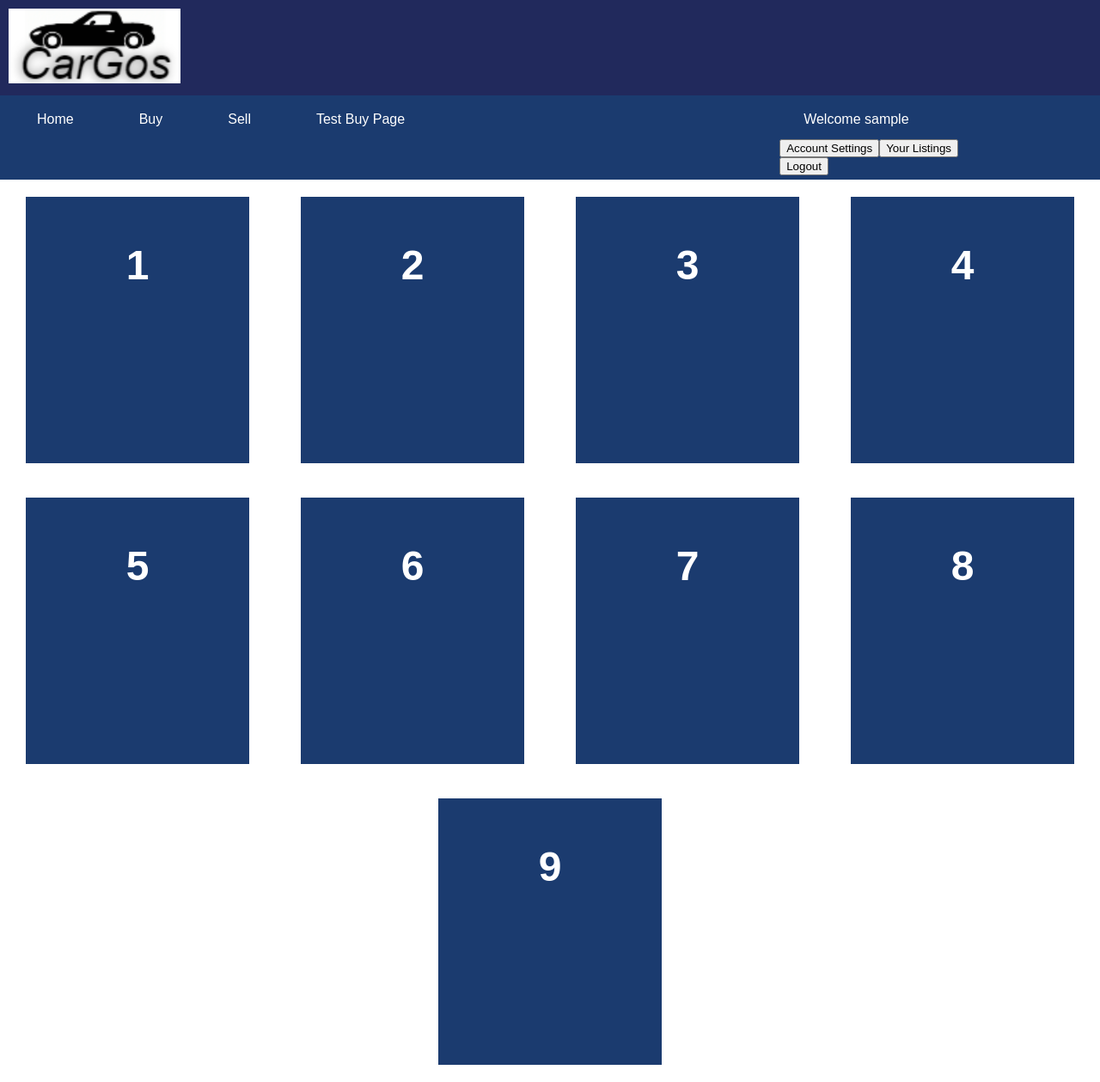
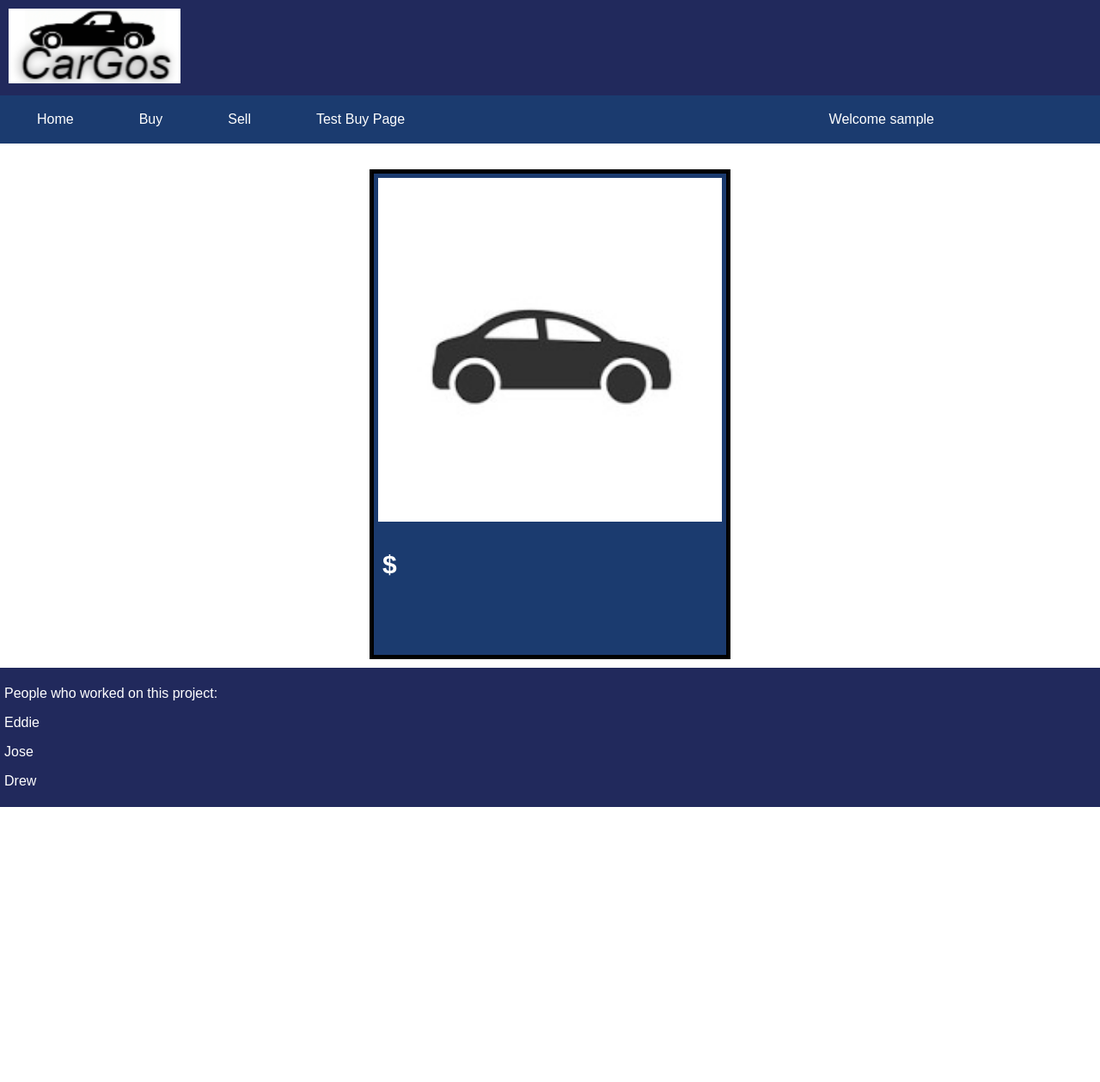
Before and after one commit to Drewgerber21/CarGos, a PHP site: page /html/testbuypage.php in a window 1280 px wide. Shown: the whole page at 86% size. After the commit the page ends 939 px from the top, so only its background shows below. Run offline with PHP 8.4, Linux system fonts and the light colour scheme; the visitor is signed in with stand-in values (Sample User, id 1); tables that the repository leaves empty or names only in its code hold one stand-in row (values such as "Sample post"); data that the repository does not hold is empty.

Commit message:
updating for changes, squashed bugs

```diff
--- a/html/indexstyles.css
+++ b/html/indexstyles.css
@@ -7,22 +7,36 @@
     display: flex;
     flex-flow: row wrap;
     justify-content: space-around;
+    padding: 10px;
 }
 
 .column {
-    border: 40px;
+    border-style: solid;
+    border-width: 5px;
     border-color: black;
     background: #1B3B6F;
     padding: 5px;
-    width: 250px;
-    height: 300px;
+    width: 400px;
+    height: 550px;
     margin: 20px;
+    margin-bottom: 0px;
+}
 
-    line-height: 150px;
+.columnImageDiv {
+    width: 400px;
+    height: 400px;
+}
+
+.columnTextDiv {
+    line-height: 30px;
+    text-align: left;
+    padding: 5px;
+}
+
+.columnText {
     color: white;
     font-weight: bold;
-    font-size: 3em;
-    text-align: center;
+    font-size: 30px;
 }
 
 .pageBody {
@@ -176,3 +190,32 @@
 #login-popup .container .login-popup-btn:hover, .login-button:hover {
     opacity: 1;
 }
+
+#account-popup {
+    height: auto;
+    display: none;
+    position: fixed;
+    border: 3px solid gray;
+    z-index: 3;
+}
+
+#account-popup .account-container {
+    max-width: 150px;
+    padding: 15px;
+    background-color: white;
+}
+
+.account-popup-btn {
+    background-color: black;
+    color: white;
+    padding: 12px 20px;
+    border: none;
+    cursor: pointer;
+    width: 100%;
+    margin-bottom: 10px;
+    opacity: 0.8;
+}
+
+#account-popup .account-container .account-popup-btn:hover {
+    opacity: 1;
+}
--- a/html/nav_bar.php
+++ b/html/nav_bar.php
@@ -54,20 +54,27 @@
             echo "<button class=\"navButton\" onclick='accountPopup()'>Welcome " . $_SESSION["username"] . "</button>";
         ?>
             <div id="account-popup">
+                <div class="account-container">
                 <?php
-                echo "<button type='button' class='account-popup settings' onclick='location.href=\"account_info.php?username=" . $_SESSION["username"] . "\"'>Account Settings</button>";
-                echo "<button type='button' class='account-popup listings'>Your Listings</button>"; //user listings
+                echo "<button type='button' class='account-popup-btn settings' onclick='location.href=\"account_info.php?username=" . $_SESSION["username"] . "\"'>Account Settings</button>";
+                echo "<button type='button' class='account-popup-btn listings'>Your Listings</button>"; //user listings
                 ?>
                 <form method="post">
-                    <input name="logout" type="submit" value="Logout">
+                    <input name="logoutcheck" type="hidden" value="logoutcheck">
+                    <input name="logout" class="account-popup-btn logout" type="submit" value="Logout">
                     <?php
-                    if ($_SERVER['REQUEST_METHOD'] == "POST") {
+                    if ($_SERVER['REQUEST_METHOD'] == "POST" && !empty($_POST["logoutcheck"])) {
                         unset($_SESSION["username"]);
                         session_destroy();
-                        echo "<script type='text/javascript'>setTimeout(\"window.history.go(-2)\", 500);</script>";
+                        //if on account_info probably just redirect to index.php
+                        if(strpos($_SERVER['REQUEST_URI'], "account_info.php")) //checks to see if account_info is in the url string
+                            header("Location: https://cargos.me/");
+                        else
+                            echo "<script type='text/javascript'>setTimeout(\"window.history.go(-1)\", 500);</script>";
                     }
                     ?>
                 </form>
+                </div>
             </div>
         <?php } ?>
     </div>
@@ -79,6 +86,17 @@
     function accountPopup() {
         document.getElementById("account-popup").style.display = "block";
     }
+
+    function accountPopdown() {
+        document.getElementById("account-popup").style.display = "none";
+    }
+
+    document.addEventListener('mouseup', function(e) {
+        var account_div = document.getElementById("account-popup");
+        if(!account_div.contains(e.target)) {
+            accountPopdown();
+        }
+    })
 
     function loginPopup() {
         document.getElementById("login-popup").style.display = "block";
--- a/html/testbuypage.php
+++ b/html/testbuypage.php
@@ -31,17 +31,35 @@
         <?php include("nav_bar.php"); ?>
     </body>
 
+    <!-- Displays listings in a grid -->
     <div class="column-wrapper">
-		<div class="column">1</div>
-		<div class="column">2</div>
-		<div class="column">3</div>
-        <div class="column">4</div>
-        <div class="column">5</div>
-		<div class="column">6</div>
-		<div class="column">7</div>
-        <div class="column">8</div>
-        <div class="column">9</div>
-	</div>
+        <?php
+            $selectListing = "SELECT * FROM ListingInfo";
+            $result = mysqli_query($conn, $selectListing);
 
+            while ($row = mysqli_fetch_assoc($result)) {
+                echo "
+                    <div class=\"column\">
+                        <div class=\"columnImageDiv\">
+                            <img src=\"defaultCarImageSquare.jpg\" alt=\"Default Image\" style=\"width:400px;height:400px;\">
+                        </div>
+                        <div class=\"columnTextDiv\">
+                            <a class=\"columnText\" href=\"listing_info.php?listingID=" . $row["ListingID"] . "&listingMake=" . $row["ListingMake"] . "&listingModel=" . $row["ListingModel"] . "\"> " . $row["ListingYear"] . " " . $row["ListingMake"] . " " .  $row["ListingModel"] . " </a>
+                            <p class=\"columnText\">$"  . $row["ListingPrice"] . " </p>
+                        </div>
+                    </div>";
+            }
+            echo "</table>";
+        ?>
+        <?php
+            $conn->close();
+        ?>
+    </div>
+    <div class="homeMainPageFooter">
+      <p class="homeMainPageFooterText">People who worked on this project:</p>
+      <p class="homeMainPageFooterText">Eddie</p>
+      <p class="homeMainPageFooterText">Jose</p>
+      <p class="homeMainPageFooterText">Drew</p>
+    </div>
 </body>
 </html>
```
Also changed, not shown: html/account_info.php (+8 -1 lines), html/listing_info.php (+20 -21 lines), html/sell_page.php (+35 -3 lines), html/defaultCarImageSquare.jpg (added).
